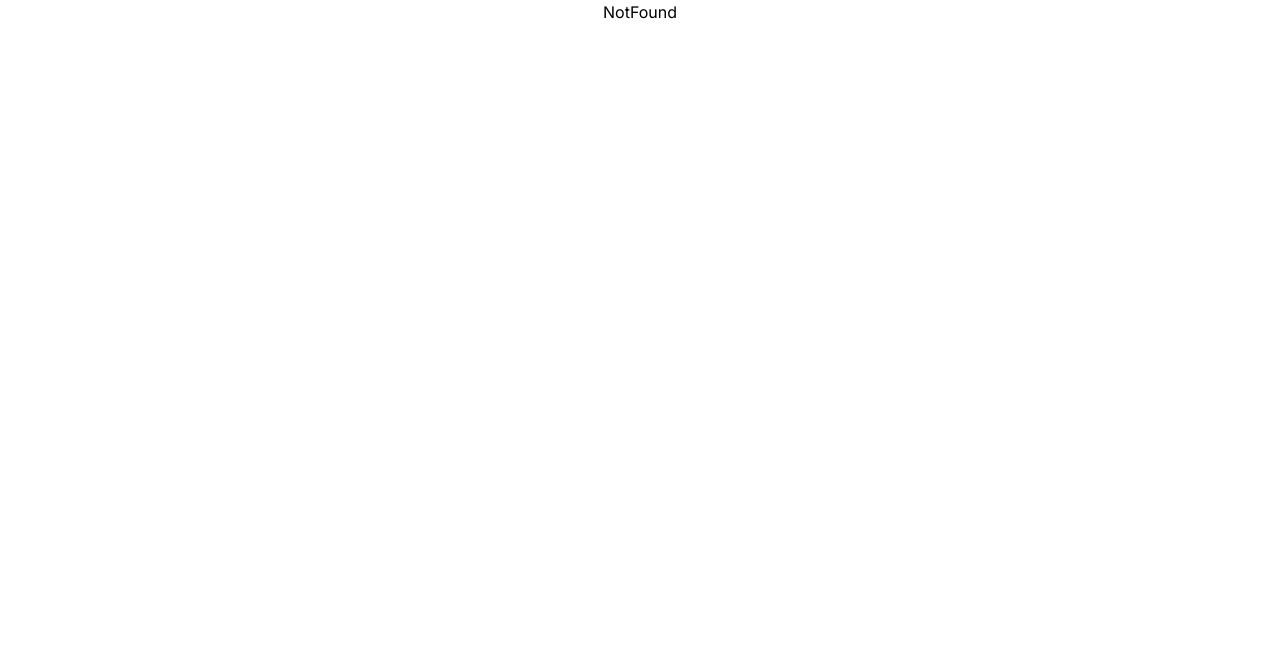
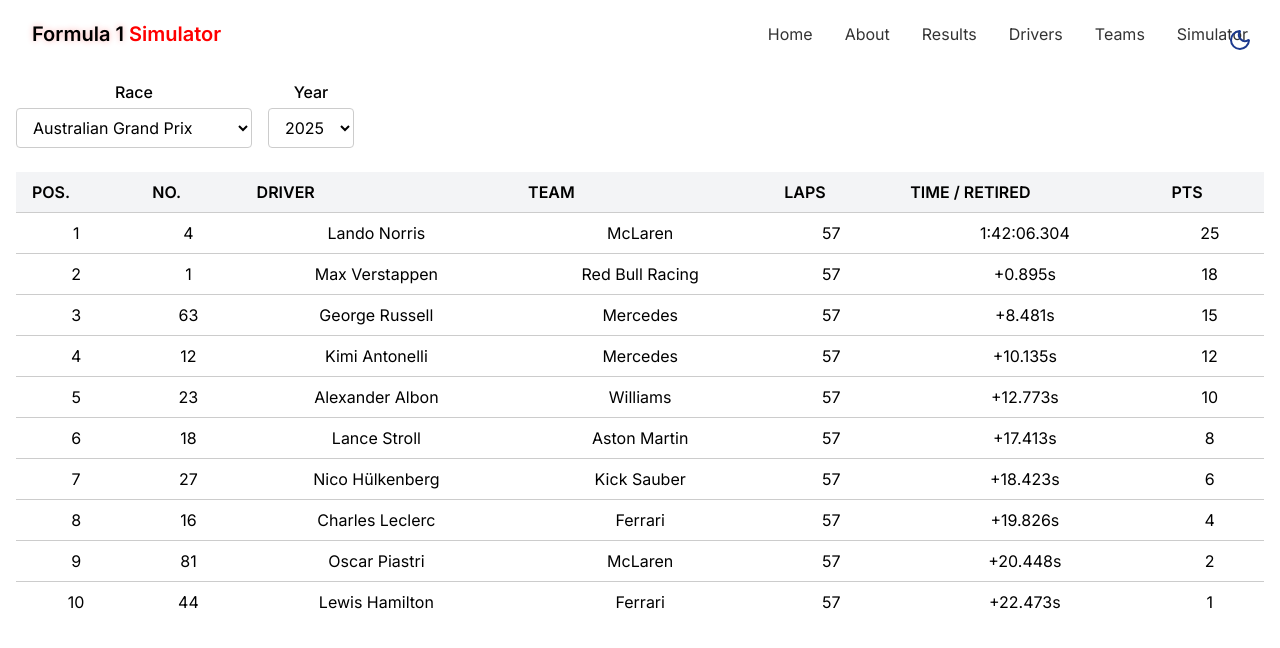
Before and after one commit to HiraethSerra/ProjectF1, a React (Vite) app: page /results in a window 1280 px wide. Shown: the top 648 px of the page. Built offline with nearby package versions, Linux system fonts and the light colour scheme.

Commit message:
added About Section and Results Page with Hard coded data

```diff
--- a/src/App.jsx
+++ b/src/App.jsx
@@ -1,4 +1,5 @@
 import { Home } from "./pages/Home";
+import { ResultsPage } from "./pages/ResultsPage";
 import { BrowserRouter, Routes, Route } from "react-router-dom";
 import { NotFound } from "./pages/NotFound";
 import './index.css';
@@ -11,6 +12,7 @@ function App() {
       <BrowserRouter>
         <Routes>
             <Route index element={<Home />}/>
+            <Route path="/results" element={<ResultsPage />} />
             <Route path="*" element={<NotFound />}/>
         </Routes>
       </BrowserRouter>
--- /dev/null
+++ b/src/components/AboutSection.jsx
@@ -0,0 +1,68 @@
+import { Car, CardSimIcon, CarFront, CarFrontIcon, Code, Computer, Laptop, User } from "lucide-react";
+
+export const AboutSection = () => {
+    return (
+    <section id="about" className="py-24 px-4 relative">
+
+        <div className="container mx-auto max-w-5xl">
+            <h2 className="text-3xl md:text-4xl font-bol mb-12 text-center">
+                About <span className="text-primary"> The Project</span>
+            </h2>
+
+            <div className="grid grid-cols-1 md:grid-cols-2 gap-12 items-center">
+                <div className="space-y-6">
+                    <h3 className="text-2xl font-semibold">
+                        Real data. Real drivers. Real strategy.
+                    </h3>
+
+                    <p className="text-muted-foreground">
+                        F1 Simulator is a next-generation web platform that brings the thrill of Formula 1 directly to your screen.
+                        Built with React + Vite, Django, and FastF1, the platform combines live racing data, team analytics,
+                        and driver performance statistics into one sleek, interactive dashboard.
+                    </p>
+
+                    <div className="flex flex-col sm:flex-row gap-4 pt-4 justify-center">
+                        <a href="#results" className="cosmic-button">
+                            {" "}
+                            Race Results
+                        </a>
+                    </div>
+                </div>
+
+                <div className="grid grid-cols-1 gap-6">
+                    <div className="gradient-border p-6 card hover">
+                        <div className="flex items-start gap-4">
+                            <div className="p-3 rounded-full bg-primary/10">
+                                <Code className="h-6 w-6 text-primary" />
+                            </div>
+                            <div className="text-left">
+                                <h4 className="font-semibold text-lg">View live and historical race results from official F1 data</h4>
+                            </div>
+                        </div>
+                    </div>
+                    <div className="gradient-border p-6 card hover">
+                        <div className="flex items-start gap-4">
+                            <div className="p-3 rounded-full bg-primary/10">
+                                <CarFrontIcon className="h-6 w-6 text-primary" />
+                            </div>
+                            <div className="text-left">
+                                <h4 className="font-semibold text-lg">Compare team standings and performance insights</h4>
+                            </div>
+                        </div>
+                    </div>
+                    <div className="gradient-border p-6 card hover">
+                        <div className="flex items-start gap-4">
+                            <div className="p-3 rounded-full bg-primary/10">
+                                <Laptop className="h-6 w-6 text-primary" />
+                            </div>
+                            <div className="text-left">
+                                <h4 className="font-semibold text-lg">Run your own race simulations</h4>
+                            </div>
+                        </div>
+                    </div>
+                </div>
+            </div>
+        </div>
+    </section>
+    );
+};
--- a/src/components/Navbar.jsx
+++ b/src/components/Navbar.jsx
@@ -1,28 +1,41 @@
 import { cn } from "@/lib/utils";
 import { useEffect, useState } from "react";
+import { Link, useLocation, useNavigate } from "react-router-dom";
 
 const navItems = [
-    {name: "Home", href: "#hero"},
-    {name: "Results", href: "#results"},
-    {name: "Drivers", href: "#drivers"},
-    {name: "Teams", href: "#teams"},
-    {name: "Simulator", href: "#simulator"},
-
+  { name: "Home", href: "/" },
+  { name: "About", href: "#about" },
+  { name: "Results", href: "/results" },
+  { name: "Drivers", href: "#drivers" },
+  { name: "Teams", href: "#teams" },
+  { name: "Simulator", href: "#simulator" },
 ];
-
 
 export const Navbar = () => {
   const [isScrolled, setIsScrolled] = useState(false);
+  const location = useLocation();
+  const navigate = useNavigate();
 
   useEffect(() => {
-        const handleScroll = () => {
-            setIsScrolled(window.screenY > 10);
-        };
-
+    const handleScroll = () => setIsScrolled(window.scrollY > 10);
     window.addEventListener("scroll", handleScroll);
-
     return () => window.removeEventListener("scroll", handleScroll);
   }, []);
+
+  const handleAnchorClick = (e, href) => {
+    e.preventDefault();
+
+    // If we are already on home page
+    if (location.pathname === "/") {
+      const section = document.querySelector(href);
+      if (section) {
+        section.scrollIntoView({ behavior: "smooth" });
+      }
+    } else {
+      // Navigate to home, then scroll after load
+      navigate("/" + href);
+    }
+  };
 
   return (
     <nav
@@ -32,27 +45,37 @@ export const Navbar = () => {
       )}
     >
       <div className="container flex items-center justify-between">
-                <a
+        <Link
+          to="/"
           className="text-xl font-bold text-primary flex items-center"
-                    href="#hero"
         >
           <span className="relative z-10">
-                        <span className="text-glow text-foreground"> Formula 1 </span>{" "}
+            <span className="text-glow text-foreground">Formula 1</span>{" "}
             Simulator
           </span>
-                </a>
-
+        </Link>
 
         <div className="hidden md:flex space-x-8">
-                    {navItems.map((item, key) => (
+          {navItems.map((item, key) =>
+            item.href.startsWith("#") ? (
               <a
                 key={key}
                 href={item.href}
+                onClick={(e) => handleAnchorClick(e, item.href)}
                 className="text-foreground/80 hover:text-primary transition-colors duration-300"
               >
                 {item.name}
               </a>
-                    ))}
+            ) : (
+              <Link
+                key={key}
+                to={item.href}
+                className="text-foreground/80 hover:text-primary transition-colors duration-300"
+              >
+                {item.name}
+              </Link>
+            )
+          )}
         </div>
       </div>
     </nav>
--- a/src/pages/Home.jsx
+++ b/src/pages/Home.jsx
@@ -2,6 +2,7 @@ import { HeroSection } from "../components/HeroSection";
 import { Navbar } from "../components/Navbar";
 import { ThemeToggle } from "../components/ThemeToggle";
 import { StarBackground } from "@/components/StarBackground";
+import { AboutSection } from "@/components/AboutSection";
 
 export const Home = () => {
     return (
@@ -19,6 +20,7 @@ export const Home = () => {
             {/* Main Content */}
             <main>
                 <HeroSection />
+                <AboutSection />
             </main>
 
             {/* Footer */}
--- /dev/null
+++ b/src/pages/ResultsPage.jsx
@@ -0,0 +1,93 @@
+import { Navbar } from "@/components/Navbar";
+import { ThemeToggle } from "../components/ThemeToggle";
+import { StarBackground } from "@/components/StarBackground";
+import { useState } from "react";
+export const ResultsPage = () => {
+
+  const [selectedRace, setSelectedRace] = useState("Australian Grand Prix");
+  const [selectedYear, setSelectedYear] = useState("2025");
+
+  const raceData = [
+    { pos: 1, no: 4, driver: "Lando Norris", team: "McLaren", laps: 57, time: "1:42:06.304", points: 25 },
+    { pos: 2, no: 1, driver: "Max Verstappen", team: "Red Bull Racing", laps: "57", time: "+0.895s", points: 18 },
+    { pos: 3, no: 63, driver: "George Russell", team: "Mercedes", laps: "57", time: "+8.481s", points: 15 },
+    { pos: 4, no: 12, driver: "Kimi Antonelli", team: "Mercedes", laps: "57", time: "+10.135s", points: 12 },
+    { pos: 5, no: 23, driver: "Alexander Albon", team: "Williams", laps: "57", time: "+12.773s", points: 10 },
+    { pos: 6, no: 18, driver: "Lance Stroll", team: "Aston Martin", laps: "57", time: "+17.413s", points: 8 },
+    { pos: 7, no: 27, driver: "Nico Hülkenberg", team: "Kick Sauber", laps: "57", time: "+18.423s", points: 6 },
+    { pos: 8, no: 16, driver: "Charles Leclerc", team: "Ferrari", laps: "57", time: "+19.826s", points: 4 },
+    { pos: 9, no: 81, driver: "Oscar Piastri", team: "McLaren", laps: "57", time: "+20.448s", points: 2 },
+    { pos: 10, no: 44, driver: "Lewis Hamilton", team: "Ferrari", laps: "57", time: "+22.473s", points: 1 },
+    // ... you can add more rows or DNF rows if you like
+  ];
+
+  return (
+    <>
+      <ThemeToggle />
+      <StarBackground />
+
+      <Navbar />
+
+      <div className="container mx-auto px-4 py-8 pt-20"> {/* pt-20 to allow for fixed navbar */}
+        <div className="flex flex-wrap gap-4 mb-6">
+          <div>
+            <label htmlFor="raceFilter" className="block mb-1 font-medium">Race</label>
+            <select
+              id="raceFilter"
+              value={selectedRace}
+              onChange={e => setSelectedRace(e.target.value)}
+              className="border rounded px-3 py-2"
+            >
+              <option>Australian Grand Prix</option>
+              <option>Bahrain Grand Prix</option>
+              <option>Saudi Arabian Grand Prix</option>
+              {/* add more races here when backend supports */}
+            </select>
+          </div>
+
+          <div>
+            <label htmlFor="yearFilter" className="block mb-1 font-medium">Year</label>
+            <select
+              id="yearFilter"
+              value={selectedYear}
+              onChange={e => setSelectedYear(e.target.value)}
+              className="border rounded px-3 py-2"
+            >
+              <option>2025</option>
+              <option>2024</option>
+              <option>2023</option>
+              {/* add more years as needed */}
+            </select>
+          </div>
+        </div>
+
+        <table className="w-full table-auto border-collapse">
+          <thead className="bg-gray-100">
+            <tr>
+              <th className="px-4 py-2 text-left">POS.</th>
+              <th className="px-4 py-2 text-left">NO.</th>
+              <th className="px-4 py-2 text-left">DRIVER</th>
+              <th className="px-4 py-2 text-left">TEAM</th>
+              <th className="px-4 py-2 text-left">LAPS</th>
+              <th className="px-4 py-2 text-left">TIME / RETIRED</th>
+              <th className="px-4 py-2 text-left">PTS</th>
+            </tr>
+          </thead>
+          <tbody>
+            {raceData.map(row => (
+              <tr key={row.pos} className="border-t">
+                <td className="px-4 py-2">{row.pos}</td>
+                <td className="px-4 py-2">{row.no}</td>
+                <td className="px-4 py-2">{row.driver}</td>
+                <td className="px-4 py-2">{row.team}</td>
+                <td className="px-4 py-2">{row.laps}</td>
+                <td className="px-4 py-2">{row.time}</td>
+                <td className="px-4 py-2">{row.points}</td>
+              </tr>
+            ))}
+          </tbody>
+        </table>
+      </div>
+    </>
+  );
+};
```
Also changed, not shown: vite.config.js (line endings or trailing spaces). Lines whose indentation alone changed are shown as unchanged.
